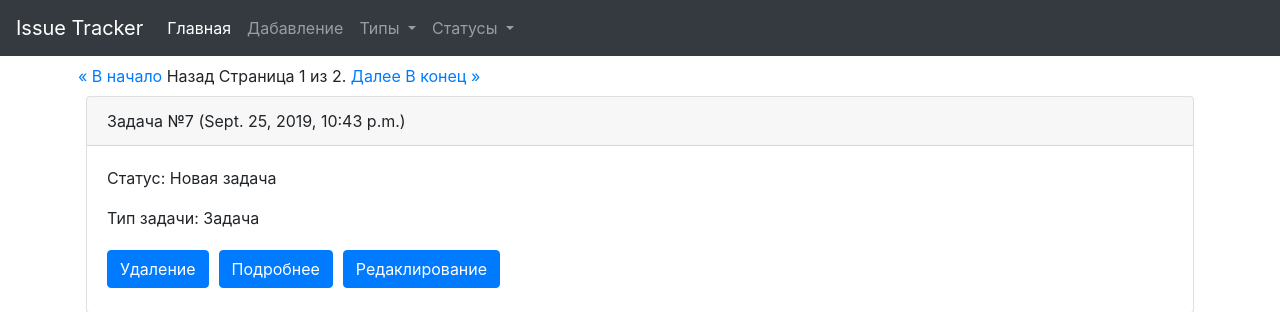
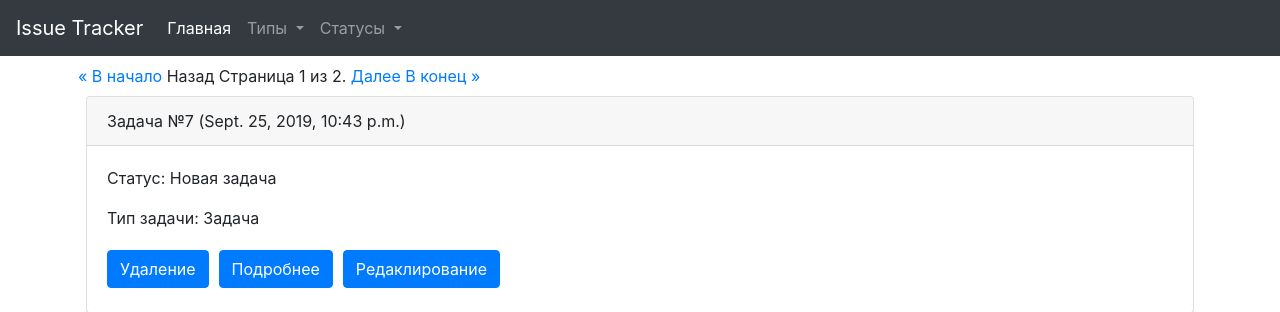
Before and after one commit to k2Raven/python_group_3_49, a Django app: page /task/ in a window 1280 px wide. Shown: the top 312 px of the page. Run offline with Django 3.2, Linux system fonts and the light colour scheme; data comes from the database, SQL or seed files in the repository; some libraries are stand-ins or nearby versions.

Commit message:
создал страницу Список проектов исправил ошибки

```diff
--- a/source/webapp/templates/base.html
+++ b/source/webapp/templates/base.html
@@ -8,7 +8,7 @@
 </head>
 <body>
 <nav class="navbar navbar-expand-lg navbar-dark bg-dark">
-  <a class="navbar-brand" href="{% url 'index' %}">Issue Tracker</a>
+  <a class="navbar-brand" href="{% url 'project_list' %}">Issue Tracker</a>
   <button class="navbar-toggler" type="button" data-toggle="collapse" data-target="#navbarSupportedContent" aria-controls="navbarSupportedContent" aria-expanded="false" aria-label="Toggle navigation">
     <span class="navbar-toggler-icon"></span>
   </button>
@@ -16,7 +16,7 @@
   <div class="collapse navbar-collapse" id="navbarSupportedContent">
     <ul class="navbar-nav mr-auto">
       <li class="nav-item active">
-        <a class="nav-link" href="{% url 'index' %}">Главная <span class="sr-only">(current)</span></a>
+        <a class="nav-link" href="{% url 'project_list' %}">Главная <span class="sr-only">(current)</span></a>
       </li>
       <li class="nav-item">
         {% block menu %}{% endblock %}
--- a/source/webapp/templates/index.html
+++ b/source/webapp/templates/index.html
@@ -1,8 +1,5 @@
 {% extends 'base.html' %}
 
-{% block menu %}
-    <a class="nav-link" href="{% url 'task_add' %}">Дабавление</a>
-{% endblock %}
 {% block dropdown %}
 <li class="nav-item dropdown">
         <a class="nav-link dropdown-toggle" href="#" id="navbarDropdown" role="button" data-toggle="dropdown" aria-haspopup="true" aria-expanded="false">
--- a/source/webapp/templates/project_list.html
+++ b/source/webapp/templates/project_list.html
@@ -1,7 +1,7 @@
 {% extends 'base.html' %}
 
 {% block menu %}
-    <a class="nav-link" href="#">Задачи</a>
+    <a class="nav-link" href="{% url 'index' %}">Задачи</a>
 {% endblock %}
 
 {% block dropdown %}
```
